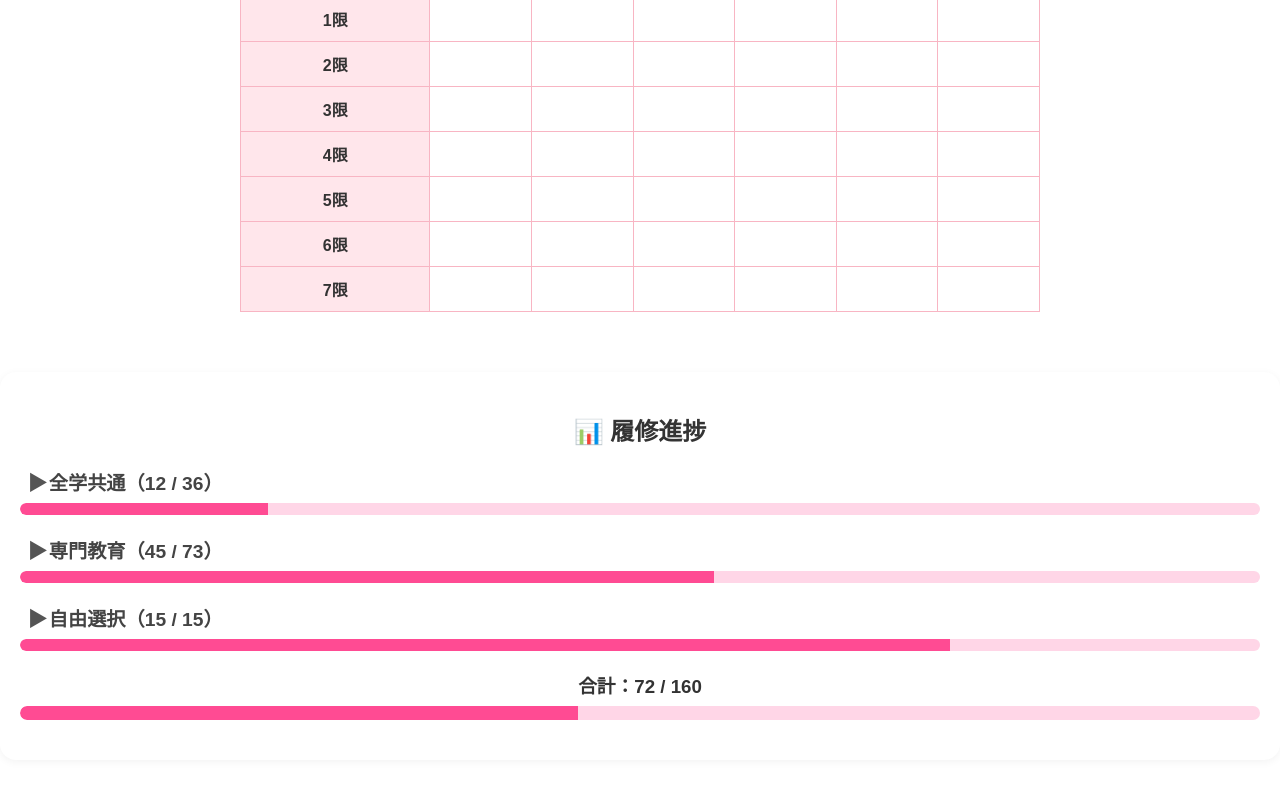
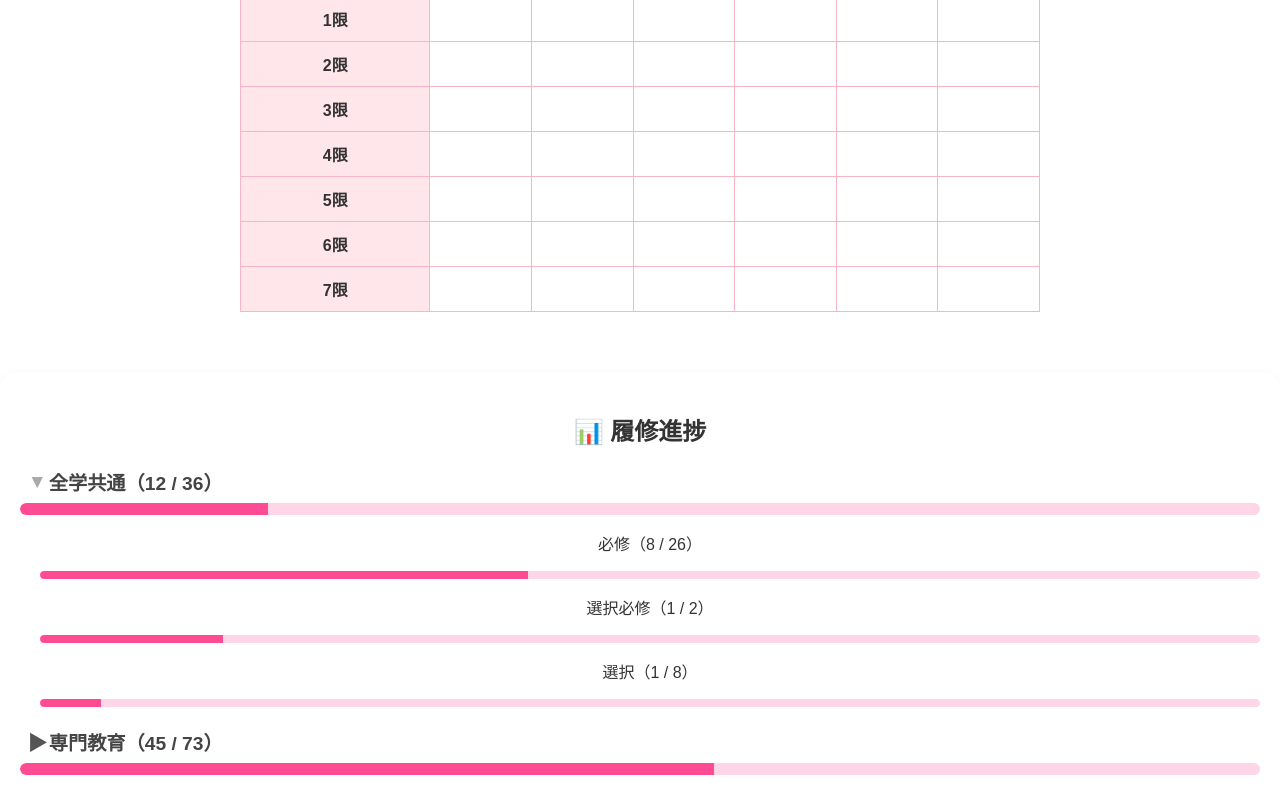
Before and after one commit to h22055sa/risyu.site, a plain HTML site: page index.html in a window 1280 px wide. Both pictures are taken after a click on the button "全学共通（12 / 36）". Shown: the part 368-1168 px from the top of the page. Drawn offline with Linux system fonts and the light colour scheme.

Commit message:
Update index.html

```diff
--- a/index.html
+++ b/index.html
@@ -426,3 +426,56 @@
   </div>
 
 </section>
+
+
+
+<script>
+  // ===== STEPクリック切り替え =====
+  const steps = document.querySelectorAll(".step-btn");
+  const bubbles = document.querySelectorAll(".bubble");
+
+  steps.forEach(btn => {
+    btn.addEventListener("click", () => {
+      // すべてリセット
+      steps.forEach(s => s.classList.remove("active"));
+      bubbles.forEach(b => b.classList.remove("active"));
+      // 押されたSTEPだけアクティブ
+      btn.classList.add("active");
+      document.querySelector(`.bubble[data-step='${btn.dataset.step}']`).classList.add("active");
+    });
+  });
+
+  // ===== チェックボタン =====
+  const checks = document.querySelectorAll(".check");
+  checks.forEach(c => {
+    c.addEventListener("click", () => {
+      c.classList.toggle("checked");
+    });
+  });
+
+  document.querySelectorAll('.toggle').forEach(btn => {
+  btn.addEventListener('click', () => {
+    const next = btn.nextElementSibling.nextElementSibling;
+    if (next && next.classList.contains('subcategory')) {
+      next.style.display = next.style.display === 'block' ? 'none' : 'block';
+    }
+  });
+});
+
+  document.querySelectorAll('.toggle').forEach(button => {
+  button.addEventListener('click', () => {
+    button.classList.toggle('open'); // ← ここで三角の変化
+    const next = button.nextElementSibling;
+    if (next && next.classList.contains('subcategory')) {
+      next.style.display = next.style.display === 'none' ? 'block' : 'none';
+    }
+  });
+});
+
+
+
+
+</script>
+
+</body>
+</html>
```
